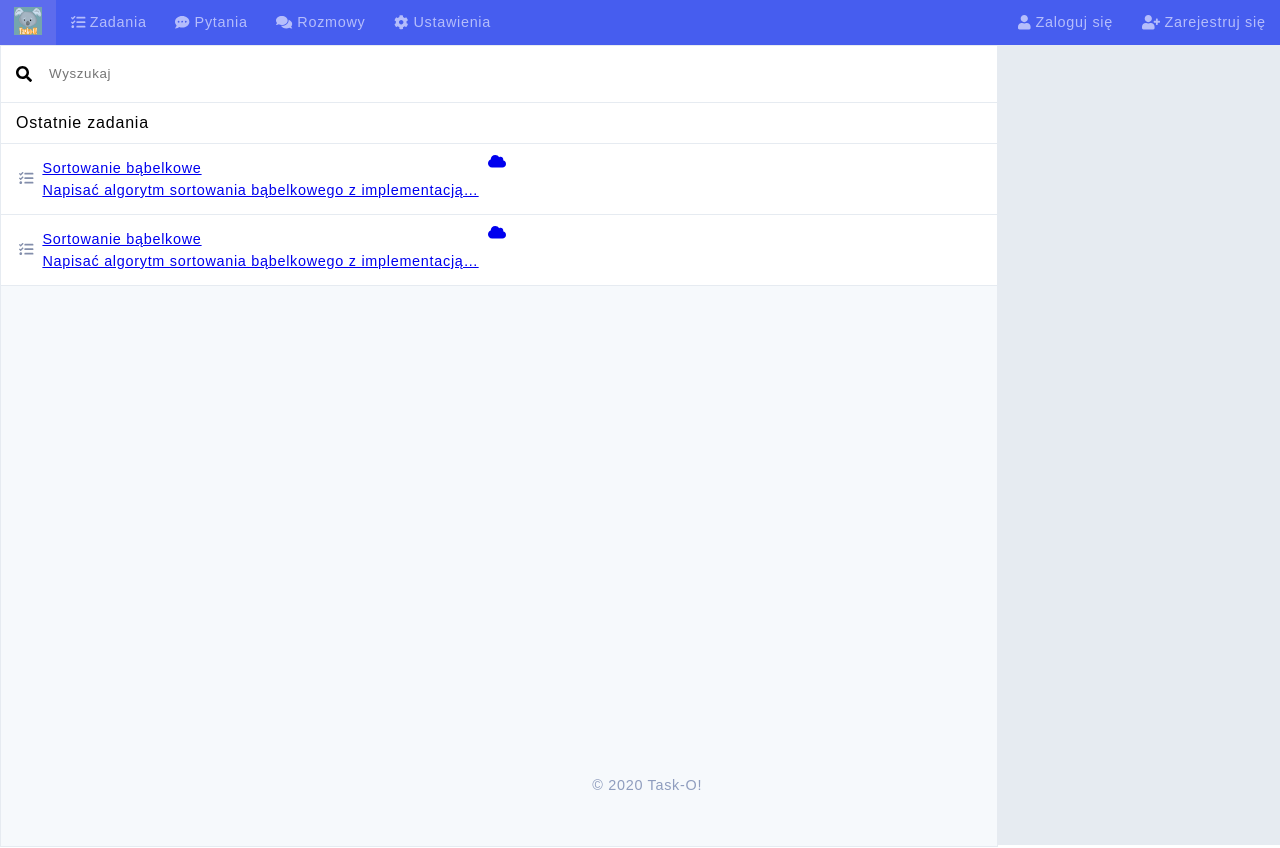
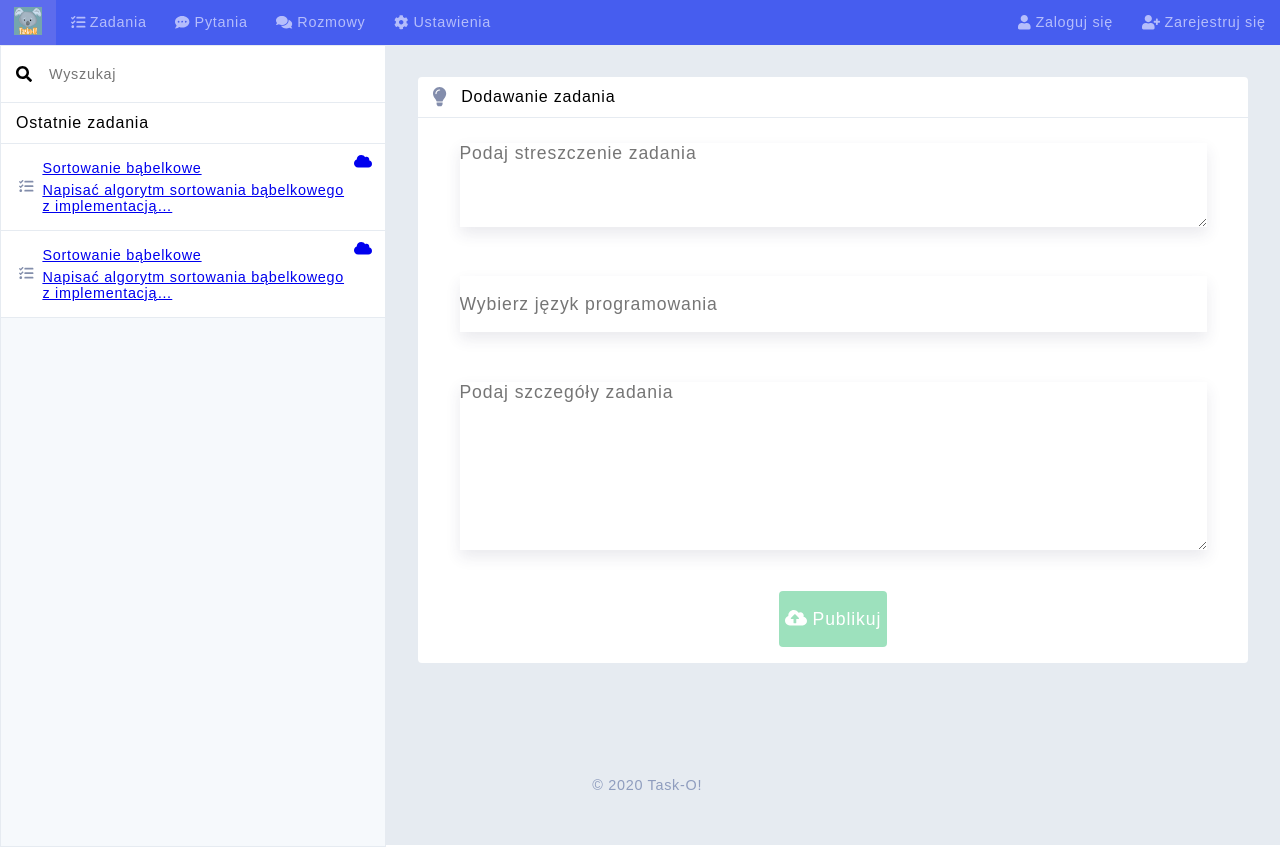
Before and after one commit to FilipHalon/Task-O, a React (Create React App) app: page /new-task-add in a window 1280 px wide. Shown: the top 848 px of the page. Built offline with nearby package versions, Linux system fonts and the light colour scheme.

Commit message:
Overflow in the Add Content pages fixed.

```diff
--- a/src/index.css
+++ b/src/index.css
@@ -298,6 +298,9 @@ section.task-description{
   /* padding: 5%; */
   /* max-width: 60%; */
   border: solid 2em transparent;
+  /* display: flex;
+  justify-content: center; */
+  /* max-width: 70%; */
 }
 
 div.task-description {
@@ -429,6 +432,7 @@ div.task-description {
   height: 100%;
   border: var(--task-sidebar-border);
   background: #F6F9FC;
+  max-width: 30%;
 }
 
 .sidebar > div {
@@ -438,7 +442,7 @@ div.task-description {
 .search-area {
   display: flex;
   align-items: center;
-  height: 3.5rem;
+  height: 3.5em;
   border-bottom: var(--task-sidebar-border);
 }
 
@@ -448,6 +452,8 @@ div.task-description {
 
 .search-area input {
   border: none;
+  height: 2em;
+  font-size: .9em;
 }
 
 .recent-task-list > div {
@@ -470,7 +476,7 @@ div.task-description {
 }
 
 .recent-task-list > ul li {
-  display: block;
+  /* display: block; */
   padding: 10px 10px 10px 15px;
   border-bottom: var(--task-sidebar-border);
 }
@@ -609,6 +615,8 @@ div.solution-add-area {
 
 .solution-add-message {
   margin: 2rem 4rem;
+  /* width: 70%; */
+  /* display: flex; */
 }
 
 .solution-add-message-top {
--- a/src/views/ContentAddForm.jsx
+++ b/src/views/ContentAddForm.jsx
@@ -7,7 +7,7 @@ export default props => {
     const { isNewSolution } = props;
 
     return(
-        <div className="solution-add">
+        <>
             <TaskSidebar />
             <section className="task-description">
                 <div className="task-description">
@@ -35,6 +35,6 @@ export default props => {
                     </div>
                 </div>
             </section>
-        </div>
+        </>
     )
 };
--- a/src/views/SolutionAdded.jsx
+++ b/src/views/SolutionAdded.jsx
@@ -5,7 +5,7 @@ import { faLightbulb, faCheck, faLongArrowAltRight, faPaperPlane } from '@fortaw
 
 export default () => {
     return(
-        <div className="solution-add">
+        <>
             <TaskSidebar />
             <section className="task-description">
                 <div className="task-description">
@@ -44,6 +44,6 @@ export default () => {
                     </div>
                 </div>
             </section>
-        </div>
+        </>
     )
 };
```
